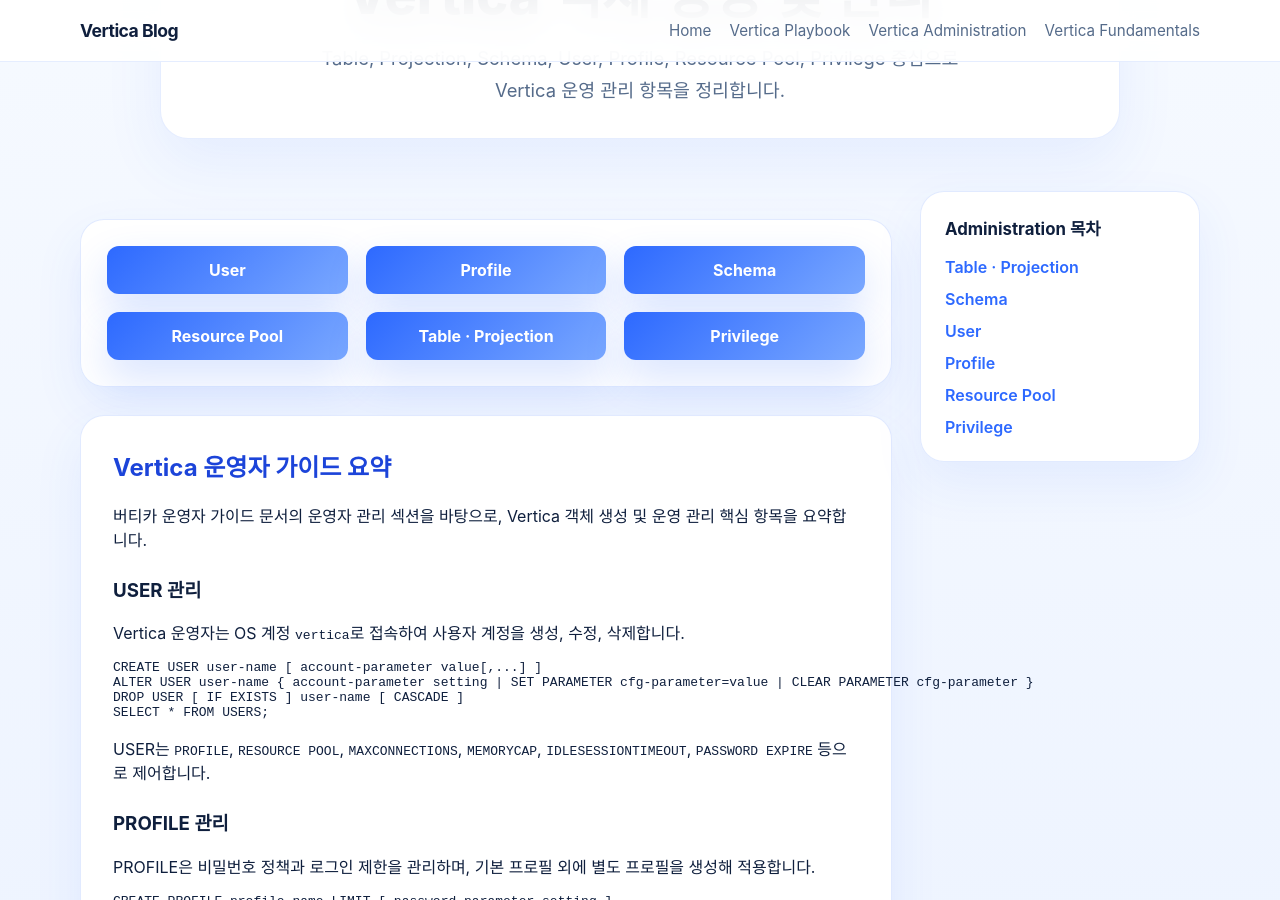
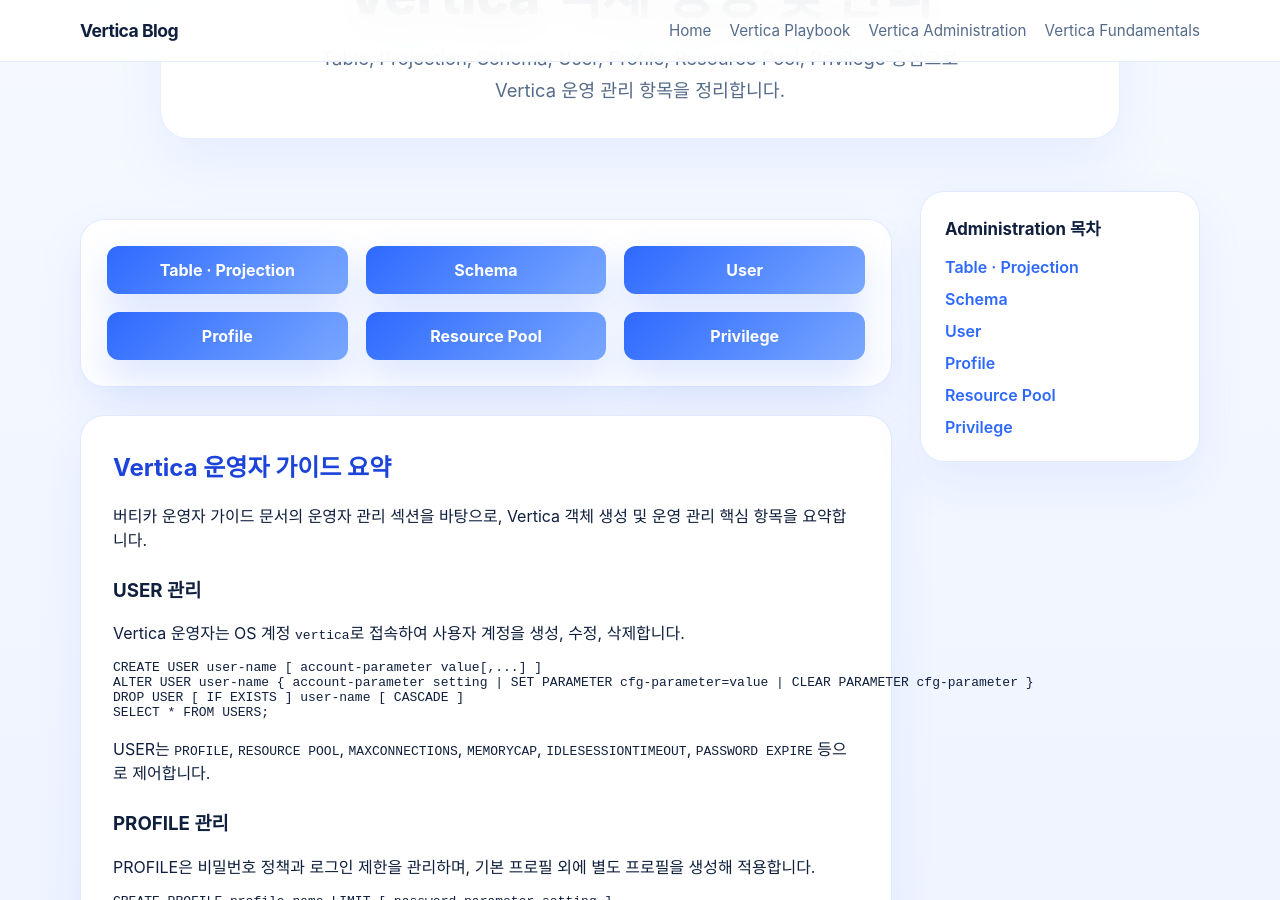
Before and after one commit to JIN0326/vertica_blog, a Jekyll site: the page built from administration.md, in a window 1280 px wide and 900 px high, scrolled down 305 px. Built offline with Jekyll 4.4.1, drawn with Linux system fonts in a browser that asks for light colours.

Commit message:
Update blog content and styling

```diff
--- a/administration.md
+++ b/administration.md
@@ -161,11 +161,11 @@
   <main>
     <section class="button-grid-section">
       <div class="button-grid">
+        <a class="button primary" href="{{ '/administration-table-projection' | relative_url }}">Table · Projection</a>
+        <a class="button primary" href="{{ '/administration-schema' | relative_url }}">Schema</a>
         <a class="button primary" href="{{ '/administration-user' | relative_url }}">User</a>
         <a class="button primary" href="{{ '/administration-profile' | relative_url }}">Profile</a>
-        <a class="button primary" href="{{ '/administration-schema' | relative_url }}">Schema</a>
         <a class="button primary" href="{{ '/administration-resource-pool' | relative_url }}">Resource Pool</a>
-        <a class="button primary" href="{{ '/administration-table-projection' | relative_url }}">Table · Projection</a>
         <a class="button primary" href="{{ '/administration-privilege' | relative_url }}">Privilege</a>
       </div>
     </section>
```
